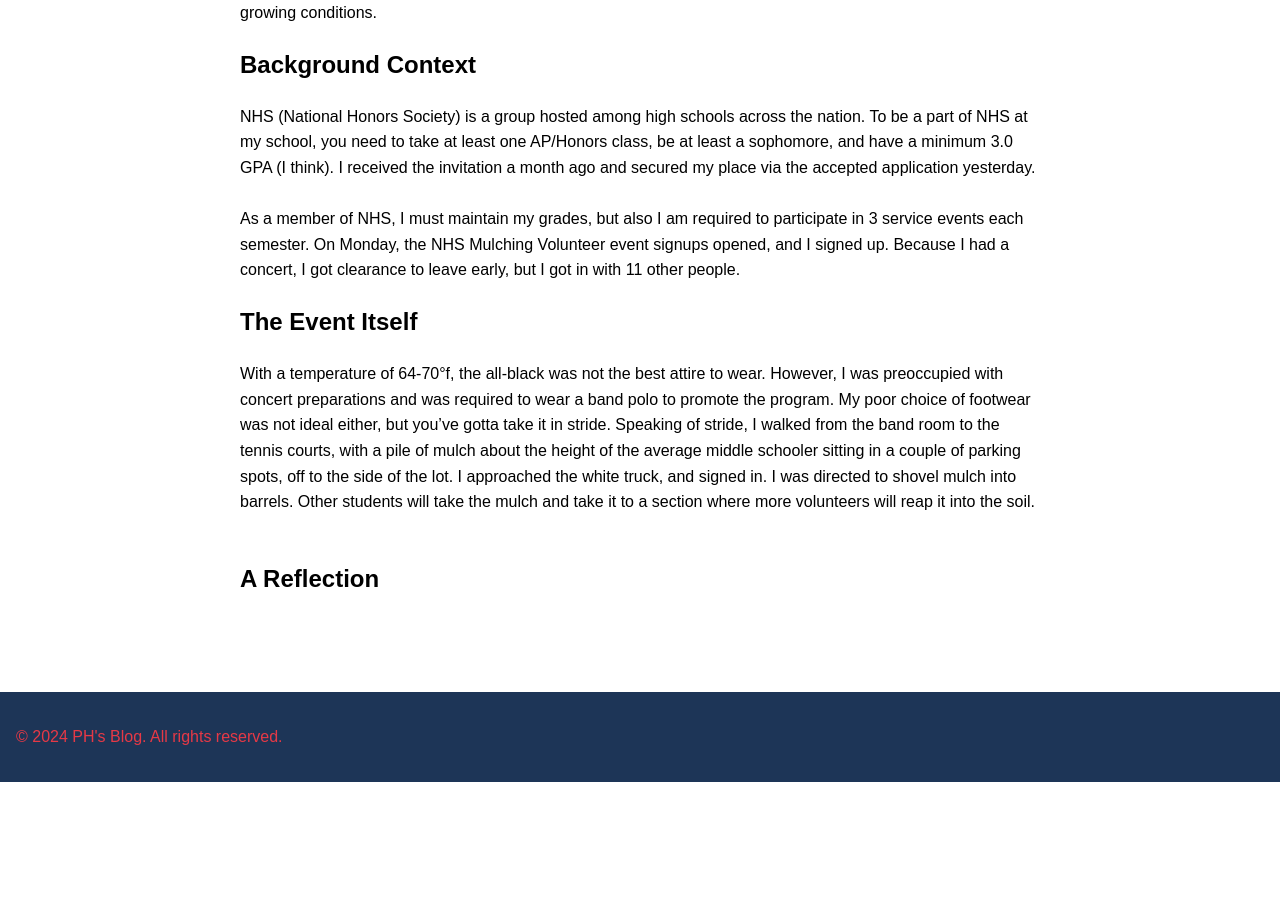
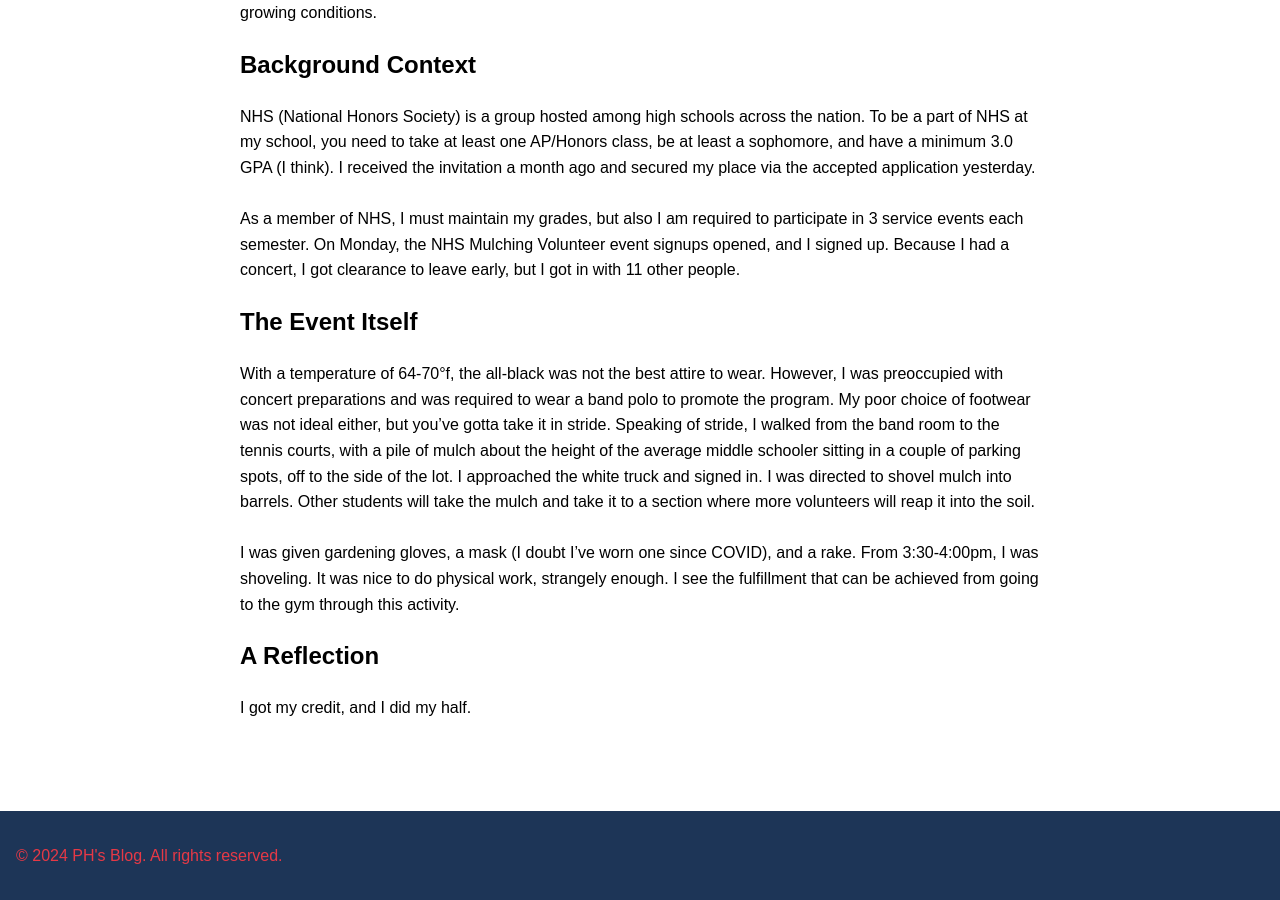
Before and after one commit to CaptainSapphire/PH-s-Blog, a Jekyll site: the page built from _posts/2024-09-26-My-First-Mulching-Experience.md, in a window 1280 px wide and 900 px high, scrolled down 752 px. Built offline with Jekyll 4.4.1, drawn with Linux system fonts in a browser that asks for light colours; our own code applies the rules of GitHub Pages for plain Markdown files; before the commit the page ends 1534 px from its top, so only the background shows below that.

Commit message:
Update 2024-09-26-My-First-Mulching-Experience.md

```diff
--- a/_posts/2024-09-26-My-First-Mulching-Experience.md
+++ b/_posts/2024-09-26-My-First-Mulching-Experience.md
@@ -11,6 +11,8 @@ On Monday, the NHS Mulching Volunteer event signups opened, and I signed up. Bec
 
 
 ## The Event Itself
-With a temperature of 64-70°f, the all-black was not the best attire to wear. However, I was preoccupied with concert preparations and was required to wear a band polo to promote the program. My poor choice of footwear was not ideal either, but you've gotta take it in stride. Speaking of stride, I walked from the band room to the tennis courts, with a pile of mulch about the height of the average middle schooler sitting in a couple of parking spots, off to the side of the lot. I approached the white truck, and signed in. I was directed to shovel mulch into barrels. Other students will take the mulch and take it to a section where more volunteers will reap it into the soil. <br><br>
+With a temperature of 64-70°f, the all-black was not the best attire to wear. However, I was preoccupied with concert preparations and was required to wear a band polo to promote the program. My poor choice of footwear was not ideal either, but you've gotta take it in stride. Speaking of stride, I walked from the band room to the tennis courts, with a pile of mulch about the height of the average middle schooler sitting in a couple of parking spots, off to the side of the lot. I approached the white truck and signed in. I was directed to shovel mulch into barrels. Other students will take the mulch and take it to a section where more volunteers will reap it into the soil. <br><br>
+I was given gardening gloves, a mask (I doubt I've worn one since COVID), and a rake. From 3:30-4:00pm, I was shoveling. It was nice to do physical work, strangely enough. I see the fulfillment that can be achieved from going to the gym through this activity.
 
 ## A Reflection
+I got my credit, and I did my half.
```
